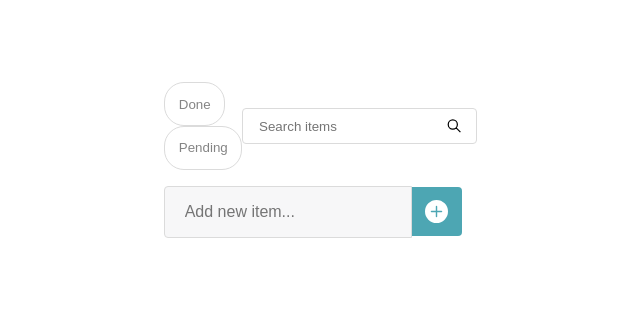
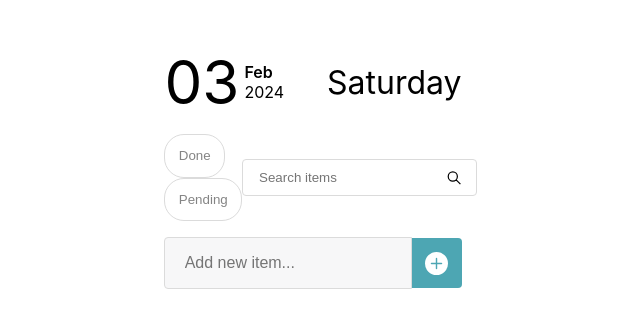
Before and after one commit to sizebay/frontend-challenge, a React (Create React App) app: page / in a window 1280 px wide. Shown: the part 240-568 px from the top of the page, without its empty margins (327-967 px from the left). Built offline with nearby package versions, Linux system fonts and the light colour scheme.

Commit message:
Date header (#4)
* feat: create DateHeader component

* fix: JSON.parse undefined error

```diff
--- a/package.json
+++ b/package.json
@@ -13,6 +13,7 @@
     "@types/styled-components": "^5.1.34",
     "@types/styled-system": "^5.1.22",
     "axios": "^0.21.4",
+    "date-fns": "^3.3.1",
     "i18next": "^20.6.1",
     "lodash": "^4.17.21",
     "react": "^18.2.0",
--- /dev/null
+++ b/src/components/DateHeader/DateHeader.tsx
@@ -0,0 +1,31 @@
+import React, { useEffect, useState } from "react";
+import { CurrentDate } from "../../types/date";
+import { format } from "date-fns";
+import { DateContainer, HeaderContainer, WeekDay } from "./style";
+
+export default function DateHeader() {
+  const [currentDate, setCurrentDate] = useState<CurrentDate>();
+
+  useEffect(() => {
+    const date = new Date();
+    setCurrentDate({
+      day: format(date, "dd"),
+      month: format(date, "MMM"),
+      weekDay: format(date, "EEEE"),
+      year: format(date, "y"),
+    });
+  }, []);
+
+  return (
+    <HeaderContainer>
+      <DateContainer>
+        <span className="day">{currentDate?.day}</span>
+        <div className="monthYear">
+          <span className="month">{currentDate?.month}</span>
+          <span className="year">{currentDate?.year}</span>
+        </div>
+      </DateContainer>
+      <WeekDay>{currentDate?.weekDay}</WeekDay>
+    </HeaderContainer>
+  );
+}
--- /dev/null
+++ b/src/components/DateHeader/style.ts
@@ -0,0 +1,36 @@
+import styled from "styled-components";
+
+export const HeaderContainer = styled.section`
+  display: flex;
+  justify-content: space-between;
+  align-items: center;
+  width: 100%;
+`;
+
+export const WeekDay = styled.p`
+  font-size: 32px;
+`;
+
+export const DateContainer = styled.div`
+  display: flex;
+  align-items: center;
+  gap: 0px 5px;
+
+  .day {
+    font-weight: medium;
+    font-size: 60px
+  }
+
+  .monthYear {
+    display: flex;
+    flex-direction: column;
+  }
+
+  .monthYear > .month {
+    font-weight: 600;
+  }
+
+  .monthYear > .year {
+    font-weight: 400;
+  }
+`;
--- a/src/components/Modal/Modal.tsx
+++ b/src/components/Modal/Modal.tsx
@@ -2,6 +2,7 @@ import React from "react";
 import { ChangeEvent, useEffect, useState } from "react";
 import { BsPlusCircleFill } from "react-icons/bs";
 import Input from "../Input/Input";
+import DateHeader from '../DateHeader/DateHeader';
 import Button from "../Button/Button";
 import Filters from "../Filters/Filters";
 import List from "../List/List";
@@ -39,7 +40,7 @@ export default function Modal() {
     if (storedTasks) {
       try {
         const tasks = JSON.parse(storedTasks);
-        if (Array.isArray(tasks)) {
+        if (Array.isArray(tasks) && tasks.length > 0 && tasks[tasks.length - 1].id !== undefined) {
           setTaskList(tasks);
           setLastId(tasks[tasks.length - 1].id);
         } else {
@@ -78,9 +79,12 @@ export default function Modal() {
       setLastId(item.id);
       saveToLocalStorage("taskList", newList);
     } else {
-      setTaskList((prevList) => [...prevList, item]);
       setLastId(item.id);
-      saveToLocalStorage("taskList", taskList);
+      setTaskList((prevList) => {
+        const updatedList = [...prevList, item];
+        saveToLocalStorage("taskList", updatedList);
+        return updatedList;
+      });
     }
     setInputValues((prevState) => ({ ...prevState, task: "" }));
   };
@@ -93,6 +97,9 @@ export default function Modal() {
     setTaskList((prevList) => {
       const updatedList = prevList.filter((t) => t.id !== index);
       saveToLocalStorage("taskList", updatedList);
+      if (!updatedList.length) {
+        localStorage.clear();
+      }
       return updatedList;
     });
   };
@@ -152,6 +159,7 @@ export default function Modal() {
 
   return (
     <ModalStyle>
+      <DateHeader />
       <Filters
         input={{
           value: inputValues.search,
--- /dev/null
+++ b/src/types/date.ts
@@ -0,0 +1,7 @@
+
+export interface CurrentDate {
+  day: string;
+  month: string;
+  weekDay: string;
+  year: string;
+}
```
Also changed, not shown: 1 other file (tests, documents, lock files or other folders).
